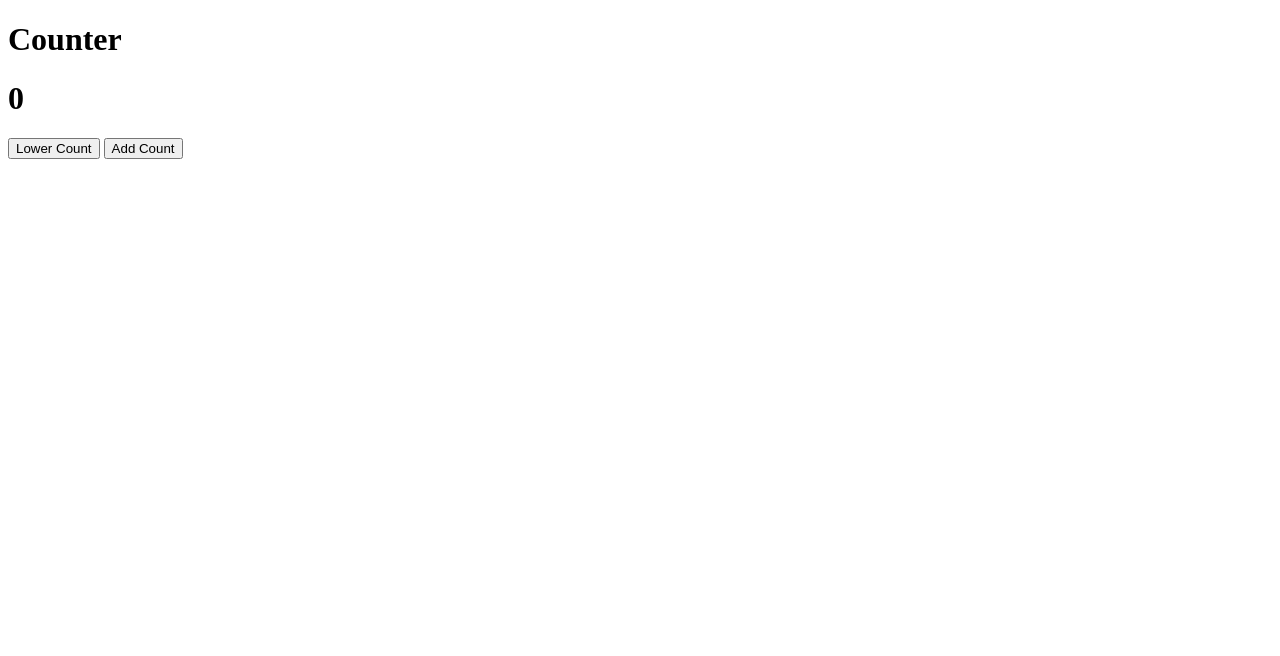
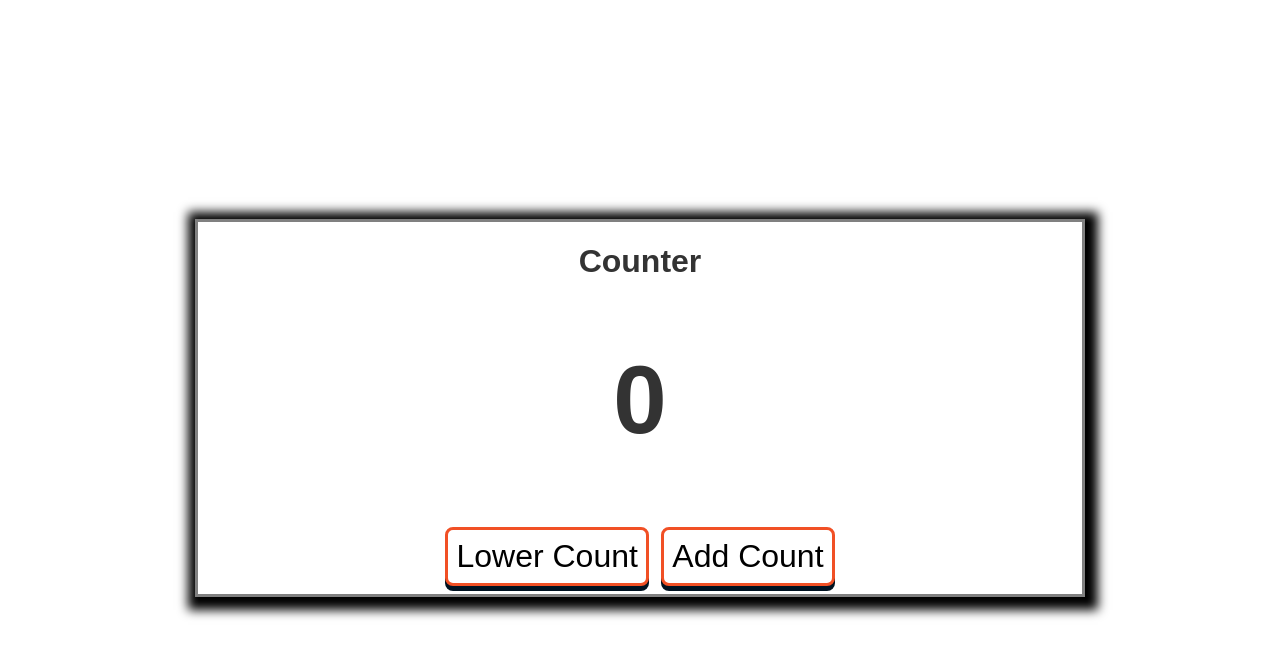
Before and after one commit to nevinherring/counter-project, a plain HTML site: page index.html in a window 1280 px wide. Drawn offline with Linux system fonts and the light colour scheme.

Commit message:
added css

```diff
--- a/main.css
+++ b/main.css
@@ -1,3 +1,41 @@
 body {
+    min-height: 100vh;
+    display: flex;
+    align-items: center;
+    justify-content: center;
+    color: #333;
+    font-family: Arial, Helvetica, sans-serif;
+    text-transform: capitalize;
+}
 
+.counter-box{
+    flex: 0 0 70%;
+    text-align: center;
+    border: 3px solid grey;
+    font-weight: bold;
+    box-shadow: 3px 3px 10px 10px #000;
 }
+
+.counter {
+    font-size: 6rem;
+}
+
+.btn{
+    background: #fff;
+    border-radius: 8px;
+    font-size: 2rem;
+    padding: 0.5rem;
+    margin: 0.5rem 0.25rem;
+    border: 3px solid #f15025;
+    box-shadow: 0px 5px #001221;
+    outline: none;
+}
+
+.btn:hover{
+    background-color: #4caf50;
+    color: #fff;
+}
+
+.btn:active{
+    box-shadow: none;
+}
```
